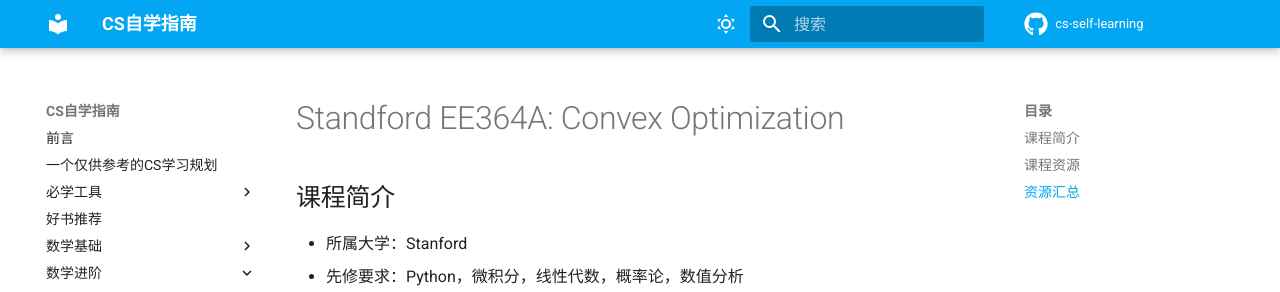
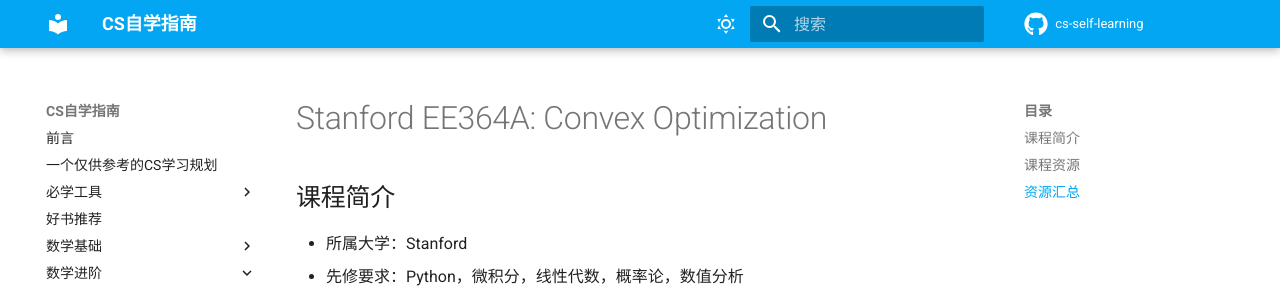
Before and after one commit to PKUFlyingPig/cs-self-learning, an MkDocs documentation site: the page built from docs/数学进阶/convex.md, in a window 1280 px wide and 999 px high. Shown: the top 292 px of the window. Built offline with MkDocs 1.6.1 and Material for MkDocs 9.7.7, drawn with Linux system fonts in a browser that asks for light colours; comment, search, counter and statistics services are not loaded.

Commit message:
修改拼错：数学进阶/EE364A: Standford->Stanford

```diff
--- a/docs/数学进阶/convex.md
+++ b/docs/数学进阶/convex.md
@@ -1,4 +1,4 @@
-# Standford EE364A: Convex Optimization
+# Stanford EE364A: Convex Optimization
 
 ## 课程简介
 
```
